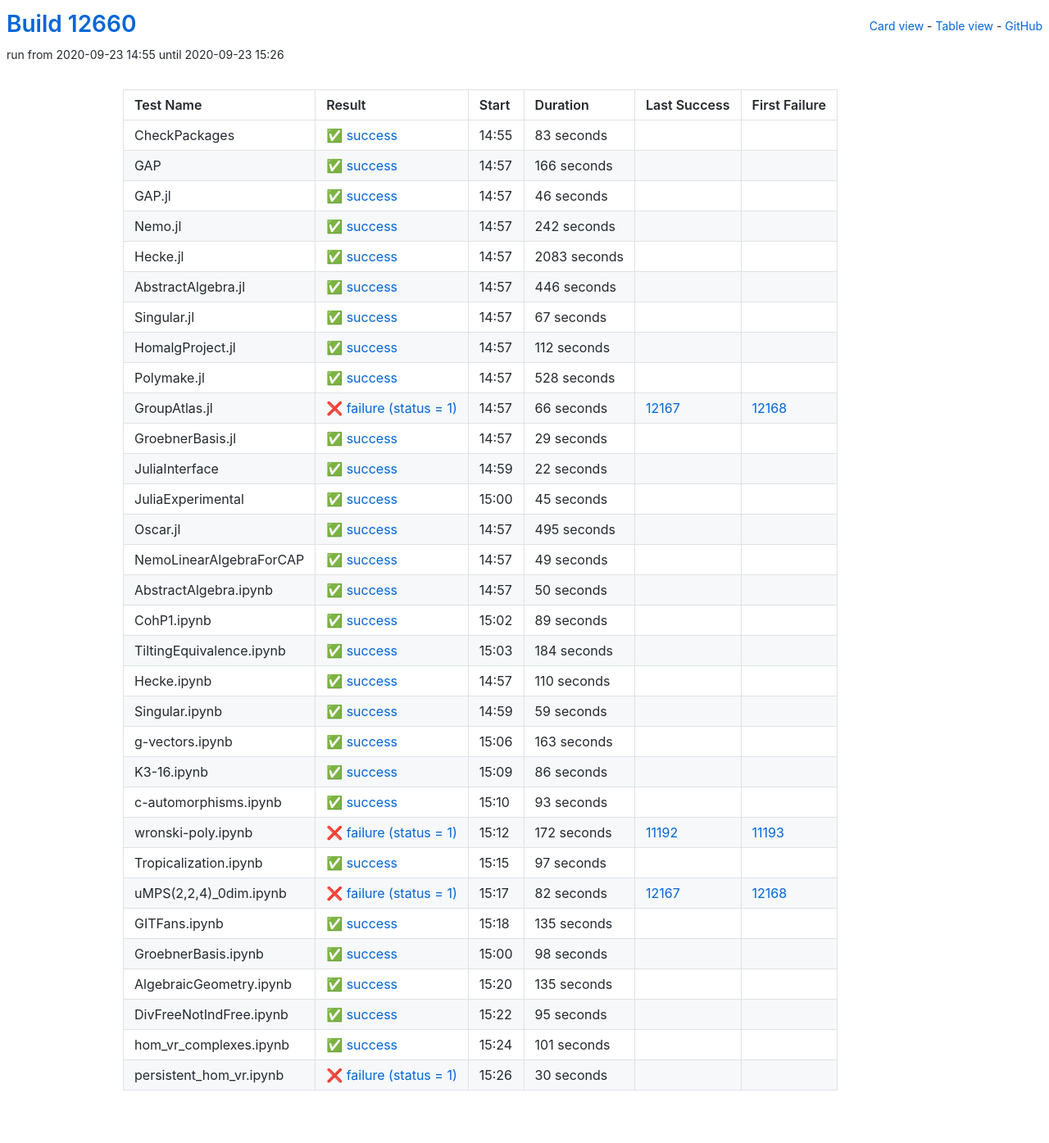
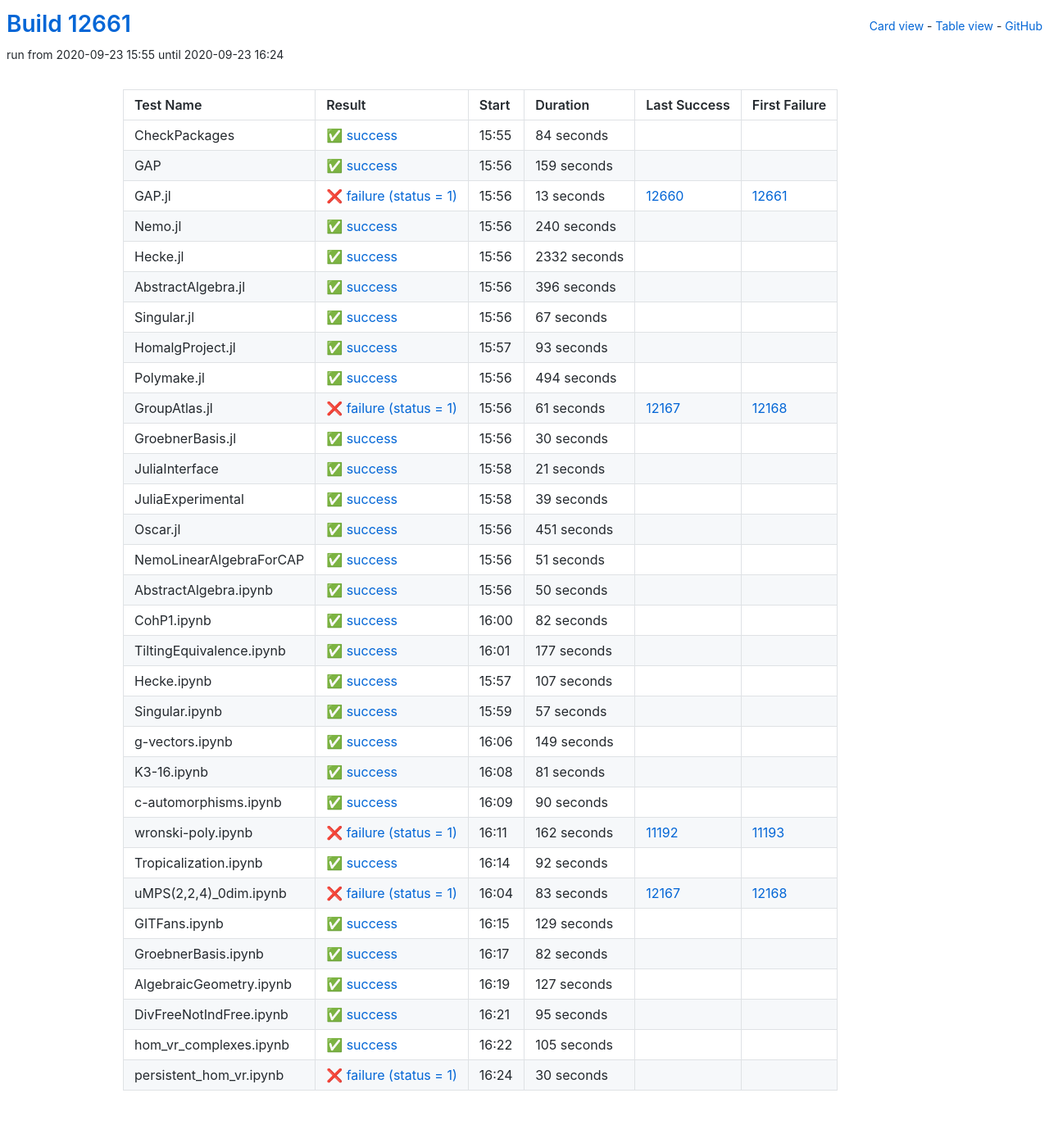
Before and after one commit to oscar-system/oscar-ci-status, a Jekyll site: the page built from table.html, in a window 1280 px wide. Shown: the whole page at 82% size. Built offline with Jekyll 4.4.1, drawn with Linux system fonts in a browser that asks for light colours.

Commit message:
Build #12661

```diff
--- a/_data/ci.yml
+++ b/_data/ci.yml
@@ -1,6 +1,6 @@
 ---
-build: 12660
-build_url: https://oscarci.mathematik.uni-kl.de/job/oscar/12660/
+build: 12661
+build_url: https://oscarci.mathematik.uni-kl.de/job/oscar/12661/
 job: oscar
 organization: oscar-system
 repo: oscar-ci-status
@@ -8,80 +8,80 @@
 tests:
 - name: CheckPackages
   id: checkpackages
-  log: https://oscarci.mathematik.uni-kl.de/job/oscar/12660/artifact/logs/build-12660/CheckPackages.log
-  start: 2020-09-23 14:55
+  log: https://oscarci.mathematik.uni-kl.de/job/oscar/12661/artifact/logs/build-12661/CheckPackages.log
+  start: 2020-09-23 15:55
   success: true
   exitcode: 0
   status: success
-  duration: 83
+  duration: 84
   last_success: false
   last_success_url:
   first_failure: false
   first_failure_url:
 - name: GAP
   id: gap
-  log: https://oscarci.mathematik.uni-kl.de/job/oscar/12660/artifact/logs/build-12660/GAP.log
-  start: 2020-09-23 14:57
+  log: https://oscarci.mathematik.uni-kl.de/job/oscar/12661/artifact/logs/build-12661/GAP.log
+  start: 2020-09-23 15:56
   success: true
   exitcode: 0
   status: success
-  duration: 166
+  duration: 159
   last_success: false
   last_success_url:
   first_failure: false
   first_failure_url:
 - name: GAP.jl
   id: gap-jl
-  log: https://oscarci.mathematik.uni-kl.de/job/oscar/12660/artifact/logs/build-12660/GAP.jl.log
-  start: 2020-09-23 14:57
+  log: https://oscarci.mathematik.uni-kl.de/job/oscar/12661/artifact/logs/build-12661/GAP.jl.log
+  start: 2020-09-23 15:56
+  success: false
+  exitcode: 1
+  status: failure
+  duration: 13
+  last_success: 12660
+  last_success_url: https://oscarci.mathematik.uni-kl.de/job/oscar/12660/
+  first_failure: 12661
+  first_failure_url: https://oscarci.mathematik.uni-kl.de/job/oscar/12661/
+- name: Nemo.jl
+  id: nemo-jl
+  log: https://oscarci.mathematik.uni-kl.de/job/oscar/12661/artifact/logs/build-12661/Nemo.jl.log
+  start: 2020-09-23 15:56
   success: true
   exitcode: 0
   status: success
-  duration: 46
-  last_success: false
-  last_success_url:
-  first_failure: false
-  first_failure_url:
-- name: Nemo.jl
-  id: nemo-jl
-  log: https://oscarci.mathematik.uni-kl.de/job/oscar/12660/artifact/logs/build-12660/Nemo.jl.log
-  start: 2020-09-23 14:57
-  success: true
-  exitcode: 0
-  status: success
-  duration: 242
+  duration: 240
   last_success: false
   last_success_url:
   first_failure: false
   first_failure_url:
 - name: Hecke.jl
   id: hecke-jl
-  log: https://oscarci.mathematik.uni-kl.de/job/oscar/12660/artifact/logs/build-12660/Hecke.jl.log
-  start: 2020-09-23 14:57
+  log: https://oscarci.mathematik.uni-kl.de/job/oscar/12661/artifact/logs/build-12661/Hecke.jl.log
+  start: 2020-09-23 15:56
   success: true
   exitcode: 0
   status: success
-  duration: 2083
+  duration: 2332
   last_success: false
   last_success_url:
   first_failure: false
   first_failure_url:
 - name: AbstractAlgebra.jl
   id: abstractalgebra-jl
-  log: https://oscarci.mathematik.uni-kl.de/job/oscar/12660/artifact/logs/build-12660/AbstractAlgebra.jl.log
-  start: 2020-09-23 14:57
+  log: https://oscarci.mathematik.uni-kl.de/job/oscar/12661/artifact/logs/build-12661/AbstractAlgebra.jl.log
+  start: 2020-09-23 15:56
   success: true
   exitcode: 0
   status: success
-  duration: 446
+  duration: 396
   last_success: false
   last_success_url:
   first_failure: false
   first_failure_url:
 - name: Singular.jl
   id: singular-jl
-  log: https://oscarci.mathematik.uni-kl.de/job/oscar/12660/artifact/logs/build-12660/Singular.jl.log
-  start: 2020-09-23 14:57
+  log: https://oscarci.mathematik.uni-kl.de/job/oscar/12661/artifact/logs/build-12661/Singular.jl.log
+  start: 2020-09-23 15:56
   success: true
   exitcode: 0
   status: success
@@ -92,104 +92,104 @@
   first_failure_url:
 - name: HomalgProject.jl
   id: homalgproject-jl
-  log: https://oscarci.mathematik.uni-kl.de/job/oscar/12660/artifact/logs/build-12660/HomalgProject.jl.log
-  start: 2020-09-23 14:57
+  log: https://oscarci.mathematik.uni-kl.de/job/oscar/12661/artifact/logs/build-12661/HomalgProject.jl.log
+  start: 2020-09-23 15:57
   success: true
   exitcode: 0
   status: success
-  duration: 112
+  duration: 93
   last_success: false
   last_success_url:
   first_failure: false
   first_failure_url:
 - name: Polymake.jl
   id: polymake-jl
-  log: https://oscarci.mathematik.uni-kl.de/job/oscar/12660/artifact/logs/build-12660/Polymake.jl.log
-  start: 2020-09-23 14:57
+  log: https://oscarci.mathematik.uni-kl.de/job/oscar/12661/artifact/logs/build-12661/Polymake.jl.log
+  start: 2020-09-23 15:56
   success: true
   exitcode: 0
   status: success
-  duration: 528
+  duration: 494
   last_success: false
   last_success_url:
   first_failure: false
   first_failure_url:
 - name: GroupAtlas.jl
   id: groupatlas-jl
-  log: https://oscarci.mathematik.uni-kl.de/job/oscar/12660/artifact/logs/build-12660/GroupAtlas.jl.log
-  start: 2020-09-23 14:57
+  log: https://oscarci.mathematik.uni-kl.de/job/oscar/12661/artifact/logs/build-12661/GroupAtlas.jl.log
+  start: 2020-09-23 15:56
   success: false
   exitcode: 1
   status: failure
-  duration: 66
+  duration: 61
   last_success: 12167
   last_success_url: https://oscarci.mathematik.uni-kl.de/job/oscar/12167/
   first_failure: 12168
   first_failure_url: https://oscarci.mathematik.uni-kl.de/job/oscar/12168/
 - name: GroebnerBasis.jl
   id: groebnerbasis-jl
-  log: https://oscarci.mathematik.uni-kl.de/job/oscar/12660/artifact/logs/build-12660/GroebnerBasis.jl.log
-  start: 2020-09-23 14:57
+  log: https://oscarci.mathematik.uni-kl.de/job/oscar/12661/artifact/logs/build-12661/GroebnerBasis.jl.log
+  start: 2020-09-23 15:56
   success: true
   exitcode: 0
   status: success
-  duration: 29
+  duration: 30
   last_success: false
   last_success_url:
   first_failure: false
   first_failure_url:
 - name: JuliaInterface
   id: juliainterface
-  log: https://oscarci.mathematik.uni-kl.de/job/oscar/12660/artifact/logs/build-12660/JuliaInterface.log
-  start: 2020-09-23 14:59
+  log: https://oscarci.mathematik.uni-kl.de/job/oscar/12661/artifact/logs/build-12661/JuliaInterface.log
+  start: 2020-09-23 15:58
   success: true
   exitcode: 0
   status: success
-  duration: 22
+  duration: 21
   last_success: false
   last_success_url:
   first_failure: false
   first_failure_url:
 - name: JuliaExperimental
   id: juliaexperimental
-  log: https://oscarci.mathematik.uni-kl.de/job/oscar/12660/artifact/logs/build-12660/JuliaExperimental.log
-  start: 2020-09-23 15:00
+  log: https://oscarci.mathematik.uni-kl.de/job/oscar/12661/artifact/logs/build-12661/JuliaExperimental.log
+  start: 2020-09-23 15:58
   success: true
   exitcode: 0
   status: success
-  duration: 45
+  duration: 39
   last_success: false
   last_success_url:
   first_failure: false
   first_failure_url:
 - name: Oscar.jl
   id: oscar-jl
-  log: https://oscarci.mathematik.uni-kl.de/job/oscar/12660/artifact/logs/build-12660/Oscar.jl.log
-  start: 2020-09-23 14:57
+  log: https://oscarci.mathematik.uni-kl.de/job/oscar/12661/artifact/logs/build-12661/Oscar.jl.log
+  start: 2020-09-23 15:56
   success: true
   exitcode: 0
   status: success
-  duration: 495
+  duration: 451
   last_success: false
   last_success_url:
   first_failure: false
   first_failure_url:
 - name: NemoLinearAlgebraForCAP
   id: nemolinearalgebraforcap
-  log: https://oscarci.mathematik.uni-kl.de/job/oscar/12660/artifact/logs/build-12660/NemoLinearAlgebraForCAP.log
-  start: 2020-09-23 14:57
+  log: https://oscarci.mathematik.uni-kl.de/job/oscar/12661/artifact/logs/build-12661/NemoLinearAlgebraForCAP.log
+  start: 2020-09-23 15:56
   success: true
   exitcode: 0
   status: success
-  duration: 49
+  duration: 51
   last_success: false
   last_success_url:
   first_failure: false
   first_failure_url:
 - name: AbstractAlgebra.ipynb
   id: abstractalgebra-ipynb
-  log: https://oscarci.mathematik.uni-kl.de/job/oscar/12660/artifact/logs/build-12660/AbstractAlgebra.ipynb.log
-  start: 2020-09-23 14:57
+  log: https://oscarci.mathematik.uni-kl.de/job/oscar/12661/artifact/logs/build-12661/AbstractAlgebra.ipynb.log
+  start: 2020-09-23 15:56
   success: true
   exitcode: 0
   status: success
@@ -200,164 +200,164 @@
   first_failure_url:
 - name: CohP1.ipynb
   id: cohp1-ipynb
-  log: https://oscarci.mathematik.uni-kl.de/job/oscar/12660/artifact/logs/build-12660/CohP1.ipynb.log
-  start: 2020-09-23 15:02
+  log: https://oscarci.mathematik.uni-kl.de/job/oscar/12661/artifact/logs/build-12661/CohP1.ipynb.log
+  start: 2020-09-23 16:00
   success: true
   exitcode: 0
   status: success
-  duration: 89
+  duration: 82
   last_success: false
   last_success_url:
   first_failure: false
   first_failure_url:
 - name: TiltingEquivalence.ipynb
   id: tiltingequivalence-ipynb
-  log: https://oscarci.mathematik.uni-kl.de/job/oscar/12660/artifact/logs/build-12660/TiltingEquivalence.ipynb.log
-  start: 2020-09-23 15:03
+  log: https://oscarci.mathematik.uni-kl.de/job/oscar/12661/artifact/logs/build-12661/TiltingEquivalence.ipynb.log
+  start: 2020-09-23 16:01
   success: true
   exitcode: 0
   status: success
-  duration: 184
+  duration: 177
   last_success: false
   last_success_url:
   first_failure: false
   first_failure_url:
 - name: Hecke.ipynb
   id: hecke-ipynb
-  log: https://oscarci.mathematik.uni-kl.de/job/oscar/12660/artifact/logs/build-12660/Hecke.ipynb.log
-  start: 2020-09-23 14:57
+  log: https://oscarci.mathematik.uni-kl.de/job/oscar/12661/artifact/logs/build-12661/Hecke.ipynb.log
+  start: 2020-09-23 15:57
   success: true
   exitcode: 0
   status: success
-  duration: 110
+  duration: 107
   last_success: false
   last_success_url:
   first_failure: false
   first_failure_url:
 - name: Singular.ipynb
   id: singular-ipynb
-  log: https://oscarci.mathematik.uni-kl.de/job/oscar/12660/artifact/logs/build-12660/Singular.ipynb.log
-  start: 2020-09-23 14:59
+  log: https://oscarci.mathematik.uni-kl.de/job/oscar/12661/artifact/logs/build-12661/Singular.ipynb.log
+  start: 2020-09-23 15:59
   success: true
   exitcode: 0
   status: success
-  duration: 59
+  duration: 57
   last_success: false
   last_success_url:
   first_failure: false
   first_failure_url:
 - name: g-vectors.ipynb
   id: g-vectors-ipynb
-  log: https://oscarci.mathematik.uni-kl.de/job/oscar/12660/artifact/logs/build-12660/g-vectors.ipynb.log
-  start: 2020-09-23 15:06
+  log: https://oscarci.mathematik.uni-kl.de/job/oscar/12661/artifact/logs/build-12661/g-vectors.ipynb.log
+  start: 2020-09-23 16:06
   success: true
   exitcode: 0
   status: success
-  duration: 163
+  duration: 149
   last_success: false
   last_success_url:
   first_failure: false
   first_failure_url:
 - name: K3-16.ipynb
   id: k3-16-ipynb
-  log: https://oscarci.mathematik.uni-kl.de/job/oscar/12660/artifact/logs/build-12660/K3-16.ipynb.log
-  start: 2020-09-23 15:09
+  log: https://oscarci.mathematik.uni-kl.de/job/oscar/12661/artifact/logs/build-12661/K3-16.ipynb.log
+  start: 2020-09-23 16:08
   success: true
   exitcode: 0
   status: success
-  duration: 86
+  duration: 81
   last_success: false
   last_success_url:
   first_failure: false
   first_failure_url:
 - name: c-automorphisms.ipynb
   id: c-automorphisms-ipynb
-  log: https://oscarci.mathematik.uni-kl.de/job/oscar/12660/artifact/logs/build-12660/c-automorphisms.ipynb.log
-  start: 2020-09-23 15:10
+  log: https://oscarci.mathematik.uni-kl.de/job/oscar/12661/artifact/logs/build-12661/c-automorphisms.ipynb.log
+  start: 2020-09-23 16:09
   success: true
   exitcode: 0
   status: success
-  duration: 93
+  duration: 90
   last_success: false
   last_success_url:
   first_failure: false
   first_failure_url:
 - name: wronski-poly.ipynb
   id: wronski-poly-ipynb
-  log: https://oscarci.mathematik.uni-kl.de/job/oscar/12660/artifact/logs/build-12660/wronski-poly.ipynb.log
-  start: 2020-09-23 15:12
+  log: https://oscarci.mathematik.uni-kl.de/job/oscar/12661/artifact/logs/build-12661/wronski-poly.ipynb.log
+  start: 2020-09-23 16:11
   success: false
   exitcode: 1
   status: failure
-  duration: 172
+  duration: 162
   last_success: 11192
   last_success_url: https://oscarci.mathematik.uni-kl.de/job/oscar/11192/
   first_failure: 11193
   first_failure_url: https://oscarci.mathematik.uni-kl.de/job/oscar/11193/
 - name: Tropicalization.ipynb
   id: tropicalization-ipynb
-  log: https://oscarci.mathematik.uni-kl.de/job/oscar/12660/artifact/logs/build-12660/Tropicalization.ipynb.log
-  start: 2020-09-23 15:15
+  log: https://oscarci.mathematik.uni-kl.de/job/oscar/12661/artifact/logs/build-12661/Tropicalization.ipynb.log
+  start: 2020-09-23 16:14
   success: true
   exitcode: 0
   status: success
-  duration: 97
+  duration: 92
   last_success: false
   last_success_url:
   first_failure: false
   first_failure_url:
 - name: uMPS(2,2,4)_0dim.ipynb
   id: umps-2-2-4-0dim-ipynb
-  log: https://oscarci.mathematik.uni-kl.de/job/oscar/12660/artifact/logs/build-12660/uMPS-2-2-4-_0dim.ipynb.log
-  start: 2020-09-23 15:17
+  log: https://oscarci.mathematik.uni-kl.de/job/oscar/12661/artifact/logs/build-12661/uMPS-2-2-4-_0dim.ipynb.log
+  start: 2020-09-23 16:04
   success: false
   exitcode: 1
   status: failure
-  duration: 82
+  duration: 83
   last_success: 12167
   last_success_url: https://oscarci.mathematik.uni-kl.de/job/oscar/12167/
   first_failure: 12168
   first_failure_url: https://oscarci.mathematik.uni-kl.de/job/oscar/12168/
 - name: GITFans.ipynb
   id: gitfans-ipynb
-  log: https://oscarci.mathematik.uni-kl.de/job/oscar/12660/artifact/logs/build-12660/GITFans.ipynb.log
-  start: 2020-09-23 15:18
+  log: https://oscarci.mathematik.uni-kl.de/job/oscar/12661/artifact/logs/build-12661/GITFans.ipynb.log
+  start: 2020-09-23 16:15
   success: true
   exitcode: 0
   status: success
-  duration: 135
+  duration: 129
   last_success: false
   last_success_url:
   first_failure: false
   first_failure_url:
 - name: GroebnerBasis.ipynb
   id: groebnerbasis-ipynb
-  log: https://oscarci.mathematik.uni-kl.de/job/oscar/12660/artifact/logs/build-12660/GroebnerBasis.ipynb.log
-  start: 2020-09-23 15:00
+  log: https://oscarci.mathematik.uni-kl.de/job/oscar/12661/artifact/logs/build-12661/GroebnerBasis.ipynb.log
+  start: 2020-09-23 16:17
   success: true
   exitcode: 0
   status: success
-  duration: 98
+  duration: 82
   last_success: false
   last_success_url:
   first_failure: false
   first_failure_url:
 - name: AlgebraicGeometry.ipynb
   id: algebraicgeometry-ipynb
-  log: https://oscarci.mathematik.uni-kl.de/job/oscar/12660/artifact/logs/build-12660/AlgebraicGeometry.ipynb.log
-  start: 2020-09-23 15:20
+  log: https://oscarci.mathematik.uni-kl.de/job/oscar/12661/artifact/logs/build-12661/AlgebraicGeometry.ipynb.log
+  start: 2020-09-23 16:19
   success: true
   exitcode: 0
   status: success
-  duration: 135
+  duration: 127
   last_success: false
   last_success_url:
   first_failure: false
   first_failure_url:
 - name: DivFreeNotIndFree.ipynb
   id: divfreenotindfree-ipynb
-  log: https://oscarci.mathematik.uni-kl.de/job/oscar/12660/artifact/logs/build-12660/DivFreeNotIndFree.ipynb.log
-  start: 2020-09-23 15:22
+  log: https://oscarci.mathematik.uni-kl.de/job/oscar/12661/artifact/logs/build-12661/DivFreeNotIndFree.ipynb.log
+  start: 2020-09-23 16:21
   success: true
   exitcode: 0
   status: success
@@ -368,20 +368,20 @@
   first_failure_url:
 - name: hom_vr_complexes.ipynb
   id: hom-vr-complexes-ipynb
-  log: https://oscarci.mathematik.uni-kl.de/job/oscar/12660/artifact/logs/build-12660/hom_vr_complexes.ipynb.log
-  start: 2020-09-23 15:24
+  log: https://oscarci.mathematik.uni-kl.de/job/oscar/12661/artifact/logs/build-12661/hom_vr_complexes.ipynb.log
+  start: 2020-09-23 16:22
   success: true
   exitcode: 0
   status: success
-  duration: 101
+  duration: 105
   last_success: false
   last_success_url:
   first_failure: false
   first_failure_url:
 - name: persistent_hom_vr.ipynb
   id: persistent-hom-vr-ipynb
-  log: https://oscarci.mathematik.uni-kl.de/job/oscar/12660/artifact/logs/build-12660/persistent_hom_vr.ipynb.log
-  start: 2020-09-23 15:26
+  log: https://oscarci.mathematik.uni-kl.de/job/oscar/12661/artifact/logs/build-12661/persistent_hom_vr.ipynb.log
+  start: 2020-09-23 16:24
   success: false
   exitcode: 1
   status: failure
```
Also changed, not shown: README.md.
